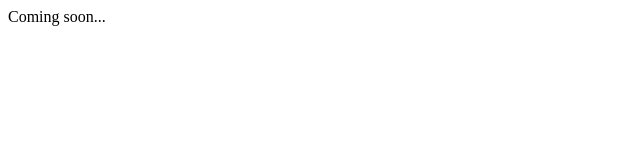
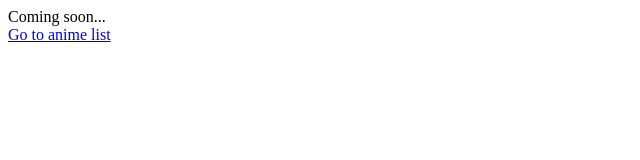
Before and after one commit to Kapustaaaa/kapustaaaa.github.io, a plain HTML site: page index.html in a window 1280 px wide. Shown: the whole page, without its empty margins (0-640 px from the left). Drawn offline with Linux system fonts and the light colour scheme.

Commit message:
Added link to anime list

```diff
--- a/index.html
+++ b/index.html
@@ -1 +1,3 @@
 Coming soon...
+<br>
+<a href="al.html">Go to anime list</a>
```
